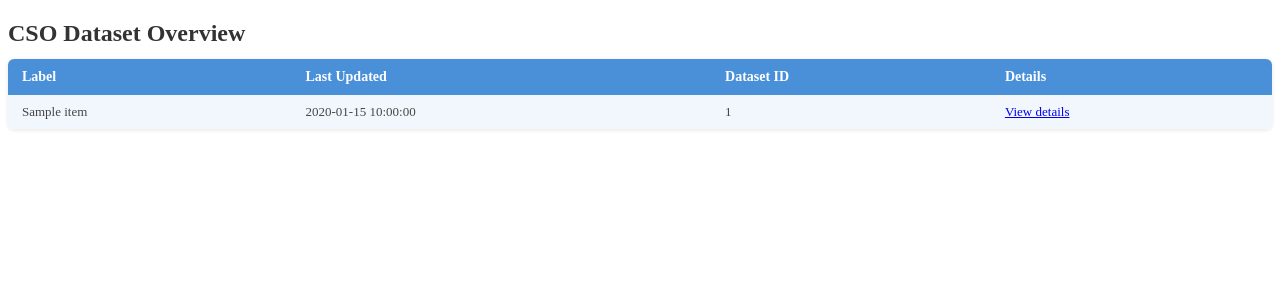
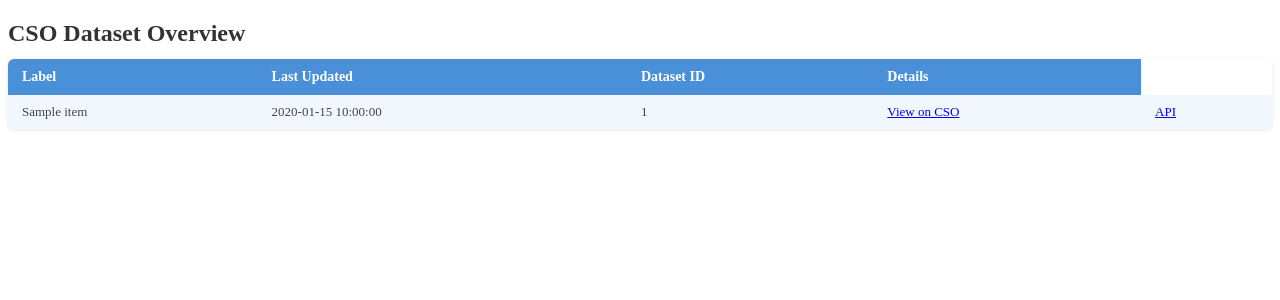
Before and after one commit to FaolanH/WSAA-coursework, a Flask app: page / in a window 1280 px wide. Shown: the top 300 px of the page. Run offline with Flask 3, Linux system fonts and the light colour scheme; a database or web service that is not in the repository returns one stand-in record (values such as "Sample title"); data that the repository does not hold is empty.

Commit message:
making the button useful

```diff
--- a/project/templates/index.html
+++ b/project/templates/index.html
@@ -25,7 +25,9 @@
             <td>{{ d.label }}</td>
             <td>{{ d.updated }}</td>
             <td>{{ d.id }}</td>
-            <td><a href="/dataset/{{ d.id }}">View details</a></td>
+            <td><a href="https://data.cso.ie/table/{{ d.id }}" target="_blank">View on CSO</a></td>
+            <td><a href="https://ws.cso.ie/public/api.restful/PxStat.Data.Cube_API.ReadDataset/{{ d.id }}/JSON-stat/2.0/en" target="_blank">API</a></td>
+
         </tr>
         {% endfor %}
     </tbody>
```
